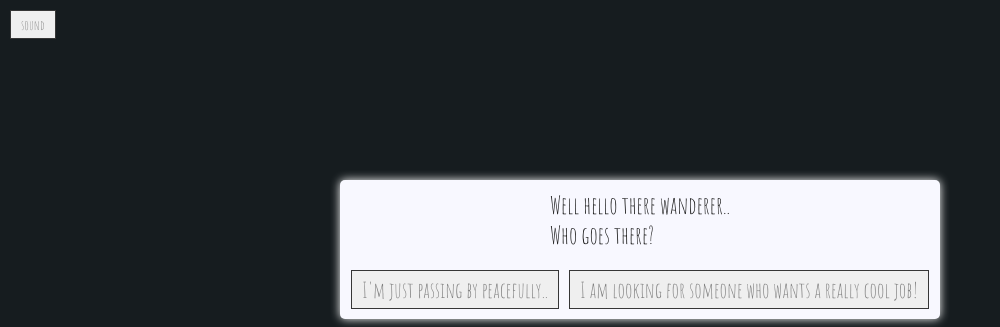
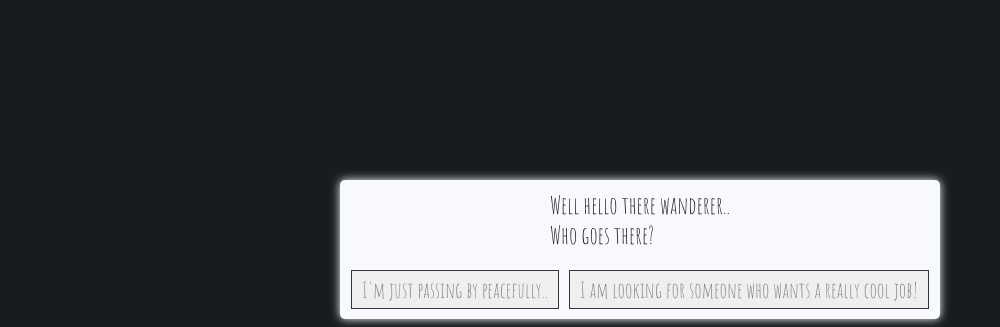
Before and after one commit to ascoolarobban/resume_game, a PHP site: page / in a window 1280 px wide. Shown: the top 327 px of the page, without its empty margins (0-1000 px from the left). Run offline with PHP 8.4, Linux system fonts and the light colour scheme.

Commit message:
test to delete sound btn

```diff
--- a/index.html
+++ b/index.html
@@ -20,7 +20,7 @@
 
 
 
-    <button class="btn3"  id="soundBtn" onclick="playMp3()">sound</button>
+<!--    <button class="btn3"  id="soundBtn" onclick="playMp3()">sound</button>-->
     <img src="sword.png" class="swordBox" id="sword"  width="32" height="32">
     <div class='cursor' id="cursor"></div>
 
--- a/style.css
+++ b/style.css
@@ -12,7 +12,7 @@ body {background-color: #1e1d1d;}
 }
 @media (max-width: 980px) {
     .super-container .container{
-        /*display: flex;*/
+        display: flex;
         margin: auto;
         width: 100%;
     }
```
